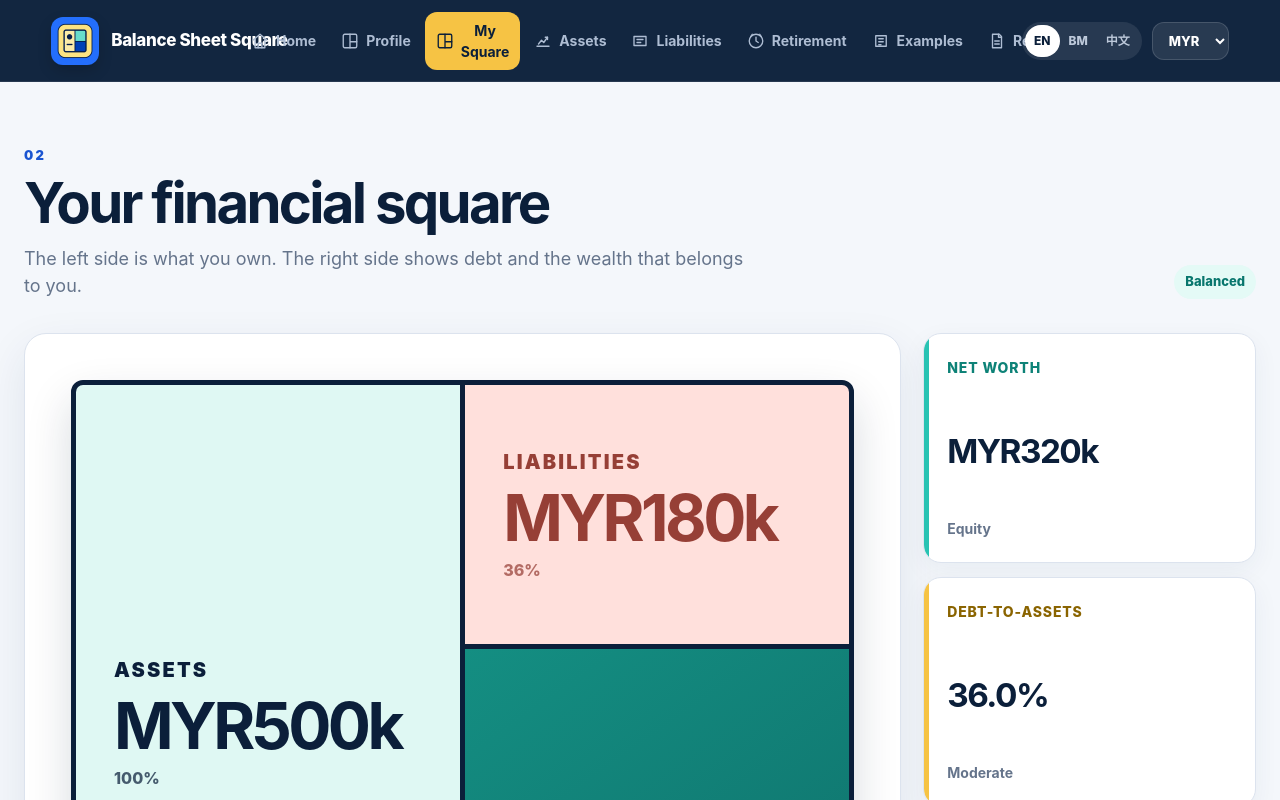
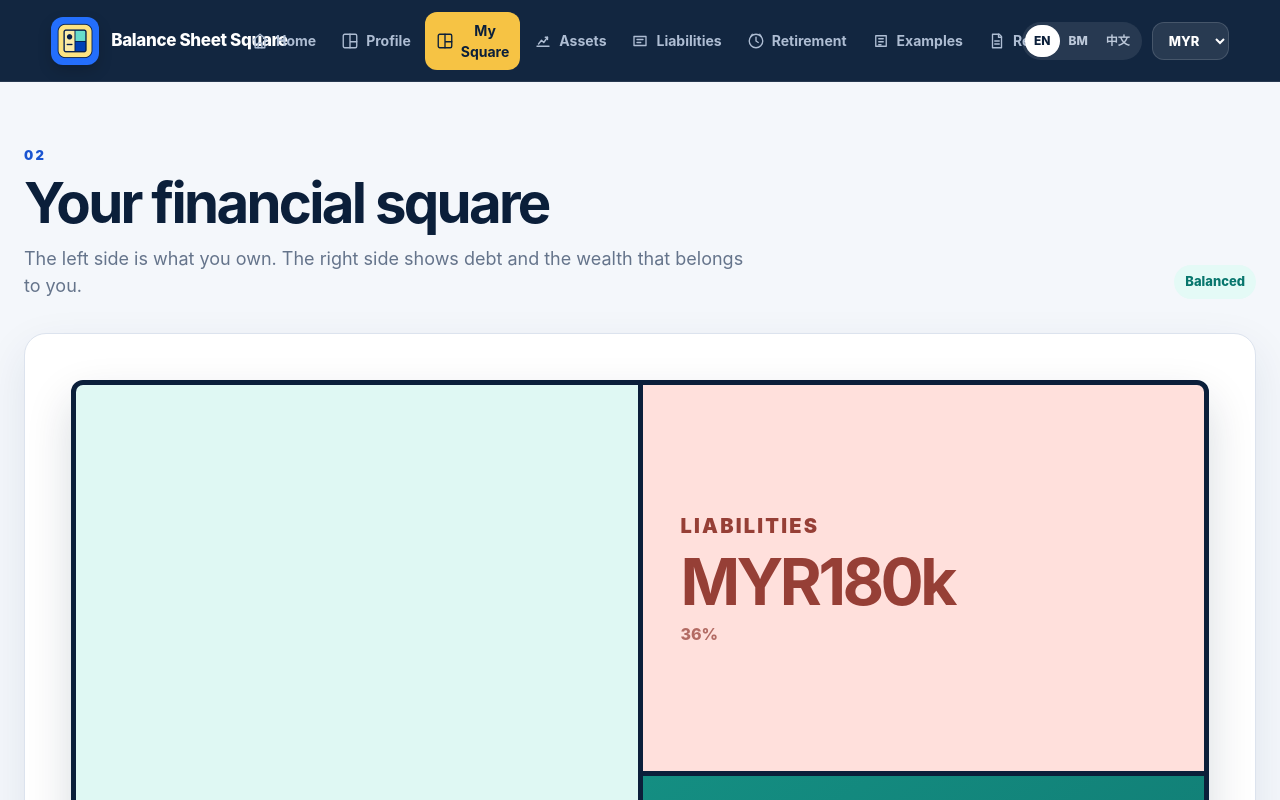
Before and after one commit to lbp1122/balance-sheet-square-v2, a React (Vite) app: page /#/home in a window 1280 px wide. Both pictures are taken after a click on the button "My Square". Shown: the top 800 px of the page. Built offline with nearby package versions, Linux system fonts and the light colour scheme.

Commit message:
Move key ratios directly below the balance sheet square

```diff
--- a/src/App.jsx
+++ b/src/App.jsx
@@ -548,25 +548,33 @@ export default function App() {
     </section>
   );
 
-  const SquarePage = () => (
+  const SquarePage = () => {
+    const equityComment = balance.equity < 0 ? t.attention : balance.equityRatio >= 60 ? t.strong : balance.equityRatio >= 30 ? t.moderate : t.attention;
+    const debtAssetComment = balance.liabilities === 0 ? t.debtFree : balance.debtAsset <= 35 ? t.strong : balance.debtAsset <= 60 ? t.moderate : t.attention;
+    const equityRatioComment = balance.equityRatio >= 60 ? t.strong : balance.equityRatio >= 30 ? t.moderate : t.attention;
+    const debtEquityComment = balance.liabilities === 0 ? t.debtFree : balance.debtEquity !== null && balance.debtEquity <= 0.5 ? t.strong : balance.debtEquity !== null && balance.debtEquity <= 1 ? t.moderate : t.attention;
+    const runwayComment = balance.runway >= 12 ? t.strong : balance.runway >= 6 ? t.moderate : t.attention;
+
+    return (
       <section className="content-section page-section">
         <PageHeader eyebrow="02" title={t.squareTitle} hint={t.squareHint} status={<StatusPill tone={balance.equity >= 0 ? "teal" : "red"}>{balance.equity >= 0 ? t.balanced : t.insolvent}</StatusPill>}/>
-      <div className="square-page-grid">
-        <div className="card square-card">
+        <div className="card square-card square-card-focused">
           <BalanceVisual values={values} balance={balance} currency={currency} t={t}/>
-          <div className="equation"><span>{t.equation}</span><strong>{amount(balance.assets, currency)} = {amount(balance.liabilities, currency)} + {amount(balance.equity, currency)}</strong></div>
+          <div className="square-metrics">
+            <Stat label={t.netWorth} value={amount(balance.equity, currency, true)} note={equityComment} tone={balance.equity >= 0 ? "teal" : "red"}/>
+            <Stat label={t.debtAsset} value={`${balance.debtAsset.toFixed(1)}%`} note={debtAssetComment} tone={debtTone}/>
+            <Stat label={t.equityRatio} value={`${balance.equityRatio.toFixed(1)}%`} note={equityRatioComment} tone={equityTone}/>
+            <Stat label={t.debtEquity} value={balance.debtEquity === null ? "—" : `${balance.debtEquity.toFixed(2)}×`} note={debtEquityComment} tone={balance.debtEquity !== null && balance.debtEquity <= 0.5 ? "teal" : balance.debtEquity !== null && balance.debtEquity <= 1 ? "gold" : "red"}/>
+            <div className="square-runway">
+              <Stat label={t.runway} value={`${balance.runway.toFixed(1)}`} note={`${t.months} · ${runwayComment}`} tone={balance.runway >= 12 ? "teal" : balance.runway >= 6 ? "gold" : "red"}/>
             </div>
-        <aside className="square-sidebar">
-          <Stat label={t.netWorth} value={amount(balance.equity, currency, true)} note={balance.equity >= 0 ? t.equity : t.insolvent} tone={balance.equity >= 0 ? "teal" : "red"}/>
-          <Stat label={t.debtAsset} value={`${balance.debtAsset.toFixed(1)}%`} note={balance.liabilities === 0 ? t.debtFree : balance.debtAsset <= 35 ? t.strong : balance.debtAsset <= 60 ? t.moderate : t.attention} tone={debtTone}/>
-          <Stat label={t.equityRatio} value={`${balance.equityRatio.toFixed(1)}%`} note={balance.equityRatio >= 60 ? t.strong : balance.equityRatio >= 30 ? t.moderate : t.attention} tone={equityTone}/>
-          <Stat label={t.runway} value={`${balance.runway.toFixed(1)}`} note={t.months} tone={balance.runway >= 12 ? "teal" : balance.runway >= 6 ? "gold" : "red"}/>
-        </aside>
+          </div>
         </div>
         {balance.equity < 0 && <div className="alert"><b>!</b><div><strong>{t.liabilitiesExceed} {amount(-balance.equity, currency)}</strong><p>{t.bankruptcyNote}</p></div></div>}
         <PageActions t={t} onNavigate={navigate} back="home" next="assets"/>
       </section>
     );
+  };
 
   const EditorPage = ({ type }) => {
     const isAssets = type === "assets";
```
Lines whose indentation alone changed are shown as unchanged.
